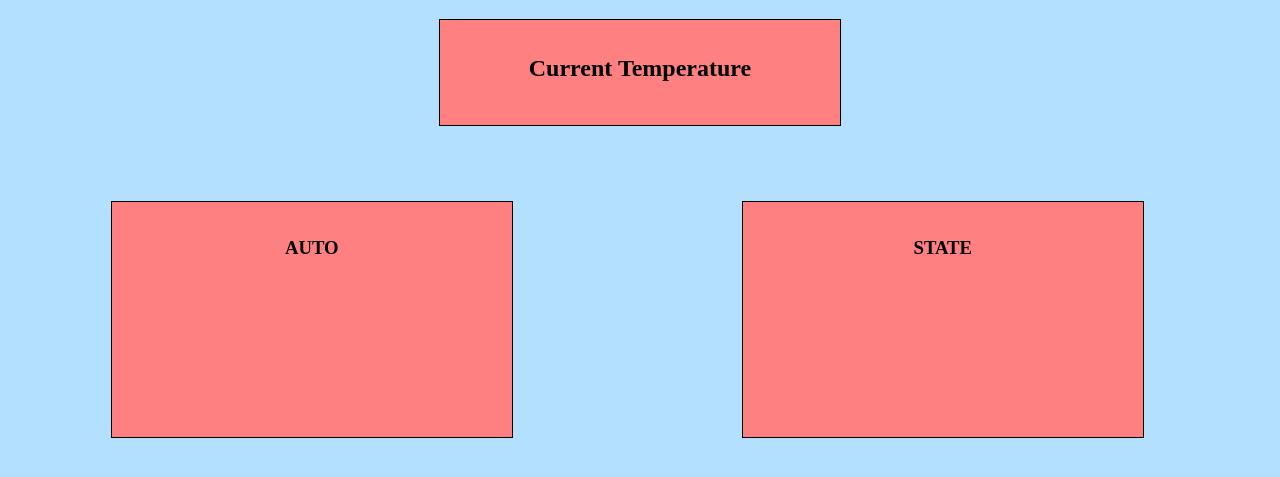
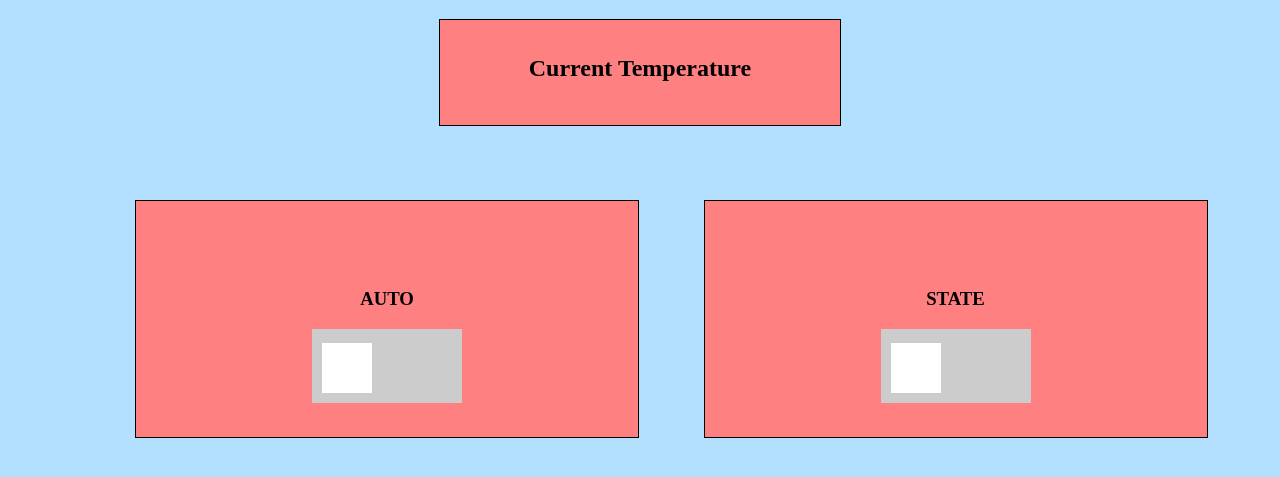
Before and after one commit to esam191/IoT-Project, a Django app: page / in a window 1280 px wide. Shown: the part 150-627 px from the top of the page. Run offline with Django 3.2, Linux system fonts and the light colour scheme; lists and menus that the app fills with data are empty.

Commit message:
Updated home.html

```diff
--- a/assignment2/smartfan/templates/smartfan/home.html
+++ b/assignment2/smartfan/templates/smartfan/home.html
@@ -9,24 +9,36 @@
 
 <body style=" background-color:#b3e0ff">
 
-    <h1 class="title">Temperature Based SmartFan IoT Application</h1>
+    <h1 style="max-width;height:70px;border:1px solid #000;margin:auto;text-align:center;background-color: #ff8080;padding-top:35px;">Temperature Based SmartFan IoT Application</h1>
 	<br><br><br>
 	<h2 class="cur_temp">Current Temperature</h2>
 	<br><br><br><br>
 	<table style="width: 100%">
-        <tr>
-            <th>
-                <h3 class="auto_state">AUTO</h3>
+	<tr >
+	<th><th>
+		<th class="auto_state">
+		<h3>AUTO</h3>
+		<label class="switch">
+		 <input type="checkbox">
+		 <span class="slider"></span>
+		</label>
 		</th>
-            <th>
-                <h3 class="auto_state">STATE</h3>
-            </th>
-        </tr>
-    </table>
+
+	<th></th>
+	<th class="auto_state">
+		<h3>STATE</h3>
+		<label class="switch">
+		 <input type="checkbox">
+		 <span class="slider"></span>
+		</label>
+	</th><th></th>
+	</tr></table>
+
+
 
 <style>
 .title {
-	max-width:100%;
+	max-width;
 	height:70px;
 	border:1px solid #000;
 	margin:auto;
@@ -44,8 +56,8 @@
 	padding-top:35px;
 }
 .auto_state{
-	max-width:400px;
 	height:200px;
+	width: 500px;
 	border:1px solid #000;
 	margin:auto;
 	text-align:center;
@@ -53,6 +65,61 @@
 	padding-top:35px;
 
 }
+
+ /* The switch - the box around the slider */
+.switch {
+  position: relative;
+  display: inline-block;
+  width: 150px;
+  height: 74px;
+}
+
+/* Hide default HTML checkbox */
+.switch input {
+  opacity: 0;
+  width: 0;
+  height: 0;
+}
+
+/* The slider */
+.slider {
+  position: absolute;
+  cursor: pointer;
+  top: 0;
+  left: 0;
+  right: 0;
+  bottom: 0;
+  background-color: #ccc;
+  -webkit-transition: .4s;
+  transition: .4s;
+}
+
+.slider:before {
+  position: absolute;
+  content: "";
+  height: 50px;
+  width: 50px;
+  left: 10px;
+  bottom: 10px;
+  background-color: white;
+  -webkit-transition: .4s;
+  transition: .4s;
+}
+
+input:checked + .slider {
+  background-color: #2196F3;
+}
+
+input:focus + .slider {
+  box-shadow: 0 0 1px #2196F3;
+}
+
+input:checked + .slider:before {
+  -webkit-transform: translateX(80px);
+  -ms-transform: translateX(80px);
+  transform: translateX(80px);
+}
+
 </style>
 </body>
 </html>
```
Lines whose indentation alone changed are shown as unchanged.
